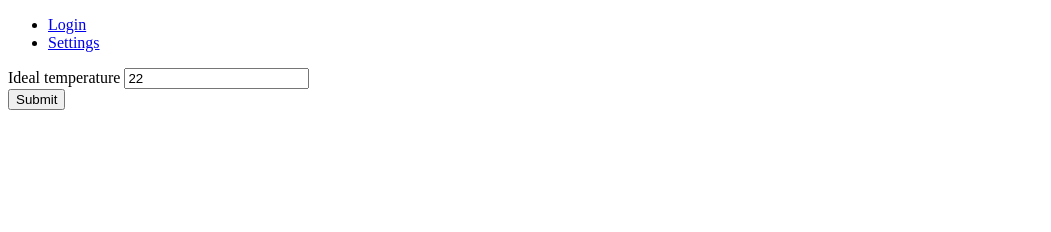
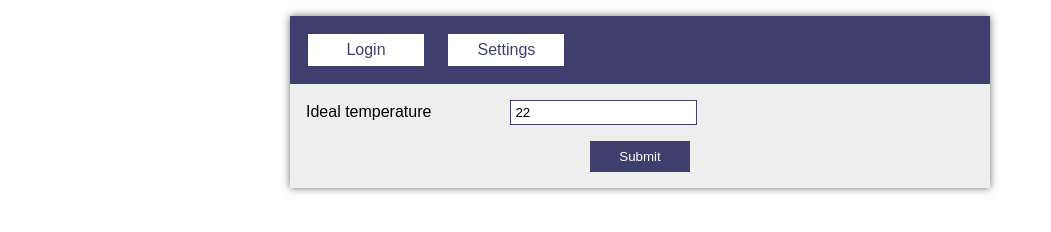
Before and after one commit to mordore4/iotCloudFan, a website: page public/index.html in a window 1280 px wide. Shown: the whole page, without its empty margins (0-1051 px from the left). Drawn offline with nearby package versions, Linux system fonts and the light colour scheme.

Commit message:
Added css made by sam and totally not tom or anything

```diff
--- /dev/null
+++ b/public/assets/css/reset.css
@@ -0,0 +1,48 @@
+/* http://meyerweb.com/eric/tools/css/reset/
+   v2.0 | 20110126
+   License: none (public domain)
+*/
+
+html, body, div, span, applet, object, iframe,
+h1, h2, h3, h4, h5, h6, p, blockquote, pre,
+a, abbr, acronym, address, big, cite, code,
+del, dfn, em, img, ins, kbd, q, s, samp,
+small, strike, strong, sub, sup, tt, var,
+b, u, i, center,
+dl, dt, dd, ol, ul, li,
+fieldset, form, label, legend,
+table, caption, tbody, tfoot, thead, tr, th, td,
+article, aside, canvas, details, embed,
+figure, figcaption, footer, header, hgroup,
+menu, nav, output, ruby, section, summary,
+time, mark, audio, video {
+    margin: 0;
+    padding: 0;
+    border: 0;
+    font-size: 100%;
+    font: inherit;
+    vertical-align: baseline;
+}
+/* HTML5 display-role reset for older browsers */
+article, aside, details, figcaption, figure,
+footer, header, hgroup, menu, nav, section {
+    display: block;
+}
+body {
+    line-height: 1;
+}
+ol, ul {
+    list-style: none;
+}
+blockquote, q {
+    quotes: none;
+}
+blockquote:before, blockquote:after,
+q:before, q:after {
+    content: '';
+    content: none;
+}
+table {
+    border-collapse: collapse;
+    border-spacing: 0;
+}
--- a/public/assets/css/screen.css
+++ b/public/assets/css/screen.css
@@ -0,0 +1,83 @@
+body {
+    font-family: sans-serif;
+    max-width: 700px;
+    margin-left: auto;
+    margin-right: auto;
+    box-shadow: 0 0 8px rgba(50, 50, 50, 0.7);
+    margin-top: 16px;
+}
+
+nav {
+    padding: 16px;
+    background-color: #3e3f6d;
+}
+
+nav ul li {
+    display: inline-block;
+    background-color: white;
+    text-align: center;
+    margin-right: 16px;
+}
+
+nav ul li a {
+    text-decoration: none;
+    color: #3e3f6d;
+    display: inline-block;
+    width: 100px;
+    padding: 8px;
+    border: 2px solid #3e3f6d;
+    transition: 0.1s;
+}
+
+nav ul li a:hover {
+    background-color: #3e3f6d;
+    color: white;
+    border: 2px solid white;
+}
+
+form {
+    padding: 16px;
+    position: relative;
+    background-color: #eee;
+}
+
+form label {
+    width: 200px;
+    display: inline-block;
+}
+
+form button[type=submit] {
+    display: block;
+    width: 100px;
+    padding: 8px;
+    border: none;
+    cursor: pointer;
+    background-color: #3e3f6d;
+    color: white;
+    transition: 0.1s;
+    margin-left: auto;
+    margin-right: auto;
+}
+
+form button[type=submit]:hover {
+    transform: scale(1.1);
+    box-shadow: 0 0 4px rgba(50, 50, 50, 0.7);
+}
+
+.input-field {
+    margin-bottom: 16px;
+}
+
+input[type=number], input[type=text] {
+    border: 1px solid #3e3f6d;
+    padding: 4px;
+    transition: 0.1s;
+}
+
+input[type=number]:focus, input[type=text]:focus {
+    box-shadow: 0 0 4px #3e3f6d;
+}
+
+input[type=text] {
+    width: 200px;
+}
--- a/public/index.html
+++ b/public/index.html
@@ -5,6 +5,7 @@
     <meta charset="UTF-8">
     <meta name="viewport" content="width=device-width, initial-scale=1.0">
     <meta http-equiv="X-UA-Compatible" content="ie=edge">
+    <link rel="stylesheet" href="/assets/css/reset.css">
     <link rel="stylesheet" href="/assets/css/screen.css">
     <title>Fan</title>
 </head>
```
Also changed, not shown: public/login.html (+1 -0 lines), 1 other file.
